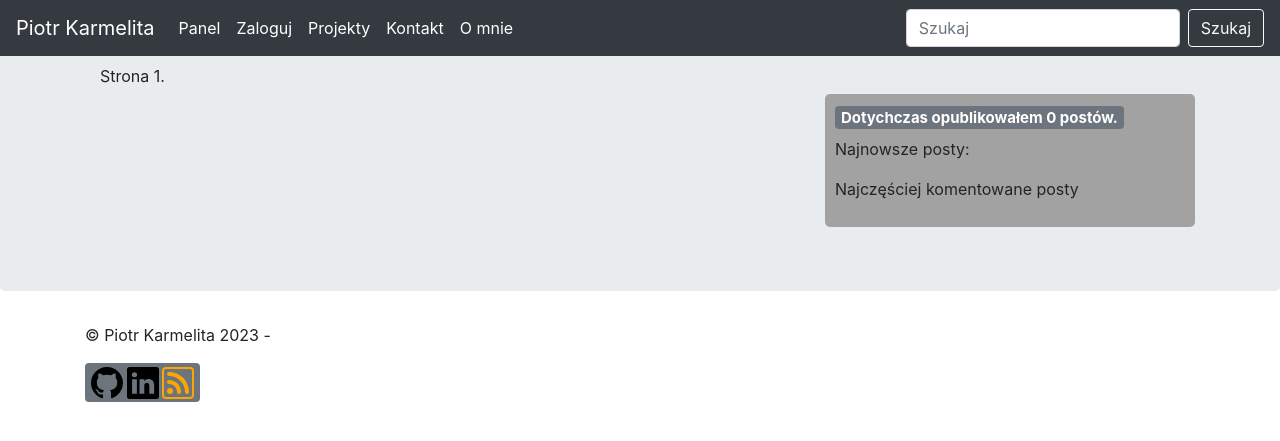
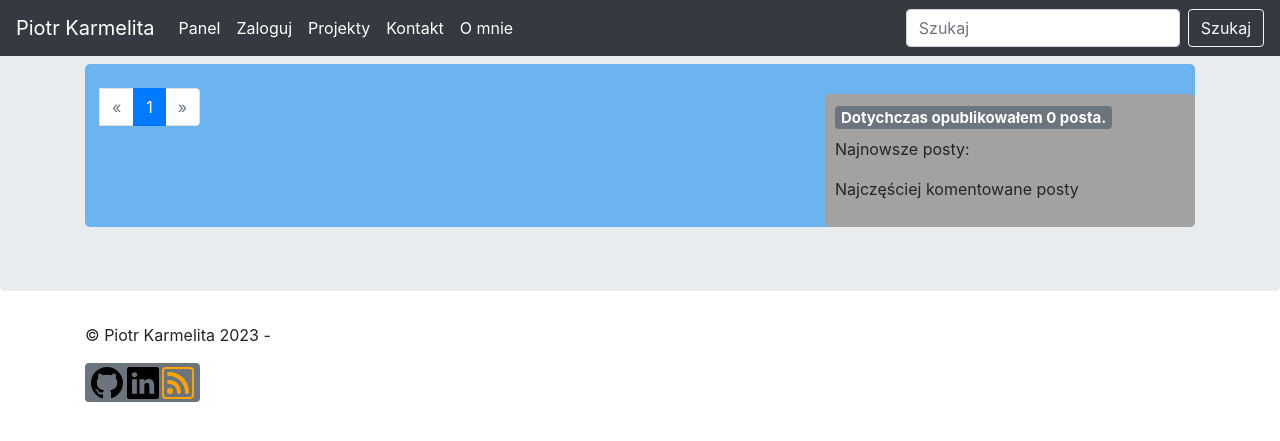
Before and after one commit to p-karmelita/Personal-website, a Django app: page / in a window 1280 px wide. Shown: the top 441 px of the page. Run offline with Django 4.2, Linux system fonts and the light colour scheme; data that the repository does not hold is empty; some libraries are stand-ins or nearby versions.

Commit message:
add pagination styles

```diff
--- a/mysite/static/css/blog.css
+++ b/mysite/static/css/blog.css
@@ -51,3 +51,7 @@ h2 {
 .panel {
     margin-top: 30px;
 }
+.row {
+    background-color: #6cb4ef;
+    border-radius: 5px;
+}
--- a/mysite/templates/mysite/base.html
+++ b/mysite/templates/mysite/base.html
@@ -80,6 +80,7 @@
           <div id="content">
             {% block content %}
             {% endblock %}
+
        </div>
     </div>
 </main>
@@ -105,6 +106,7 @@
 </svg>
     </a>
 </span></h5>
+
 </footer>
 
 </body>
--- a/mysite/templates/mysite/post/list.html
+++ b/mysite/templates/mysite/post/list.html
@@ -8,32 +8,34 @@
 {% block content %}
   <div class="row">
  <div class="col-8">
+
 {% if tag %}
 <h2>Posty oznaczone tagiem "{{ tag.name }}"</h2>
 {% endif %}
   {% for post in posts %}
     <h2>
       <a href="{{ post.get_absolute_url }}">
-        {{ post.title }}
+       <span class="badge badge-light" style="margin-left: -30px;"> {{ post.title }} </span>
       </a>
     </h2>
     <p class="tags">
-      Tagi:
+     <span class="badge badge-light"> Tagi:
       {% for tag in post.tags.all %}
       <a href="{% url "mysite:post_list_by_tag" tag.slug %}">
       {{ tag.name }}</a>
       {% if not forloop.last %}, {% endif %}
-      {% endfor %}
+      {% endfor %}</span>
     </p>
     <p class="date">
-      Opublikowany {{ post.publish }} by {{ post.author }}
+     <span class="badge badge-dark">Opublikowany {{ post.publish }} by {{ post.author }} </span>
     </p>
-    {{ post.body|markdown|truncatewords_html:30 }}
+   <span class="badge badge-warning">{{ post.body|markdown|truncatechars_html:30 }} </span>
   {% endfor %}
 {% include "pagination.html" with page=posts %}
+
    </div>
 <div class="col-4"><h5><span class="badge badge-secondary">
-Dotychczas opublikowałem {% total_posts %} postów.</span></h5>
+Dotychczas opublikowałem {% total_posts %} posta.</span></h5>
 Najnowsze posty:
 {% show_latest_posts 3 %}
 
@@ -42,11 +44,12 @@ Najnowsze posty:
 
   {% for post in most_commented_posts %}
 
-    <a href="{{ post.get_absolute_url }}">{{ post.title }}</a>
+    <a href="{{ post.get_absolute_url }}">{{ post.title }}</a><br>
 
   {% endfor %}
 
 
   </div>
+
     </div>
 {% endblock %}
--- a/mysite/templates/pagination.html
+++ b/mysite/templates/pagination.html
@@ -1,19 +1,37 @@
-<div class="pagination">
-  <span class="step-links">
-    {% if page.paginator.num_pages > 1 %}
-      {% if page.has_previous %}
-        <a href="?page={{ page.previous_page_number }}">Poprzednia</a>
-      {% endif %}
-      <span class="current">
-        Strona {{ page.number }} z {{ page.paginator.num_pages }}.
-      </span>
-      {% if page.has_next %}
-        <a href="?page={{ page.next_page_number }}">Następna</a>
-      {% endif %}
+<nav aria-label="Page navigation example">
+ <br> <ul class="pagination">
+    <li class="page-item">
+      {% if page.paginator.num_pages > 1 %}
+        {% if page.has_previous %}
+          <a class="page-link" href="?page={{ page.previous_page_number }}" aria-label="Poprzednia">
+            <span aria-hidden="true">&laquo;</span>
+          </a>
+        {% endif %}
+      </li>
+
+      {% for num in page.paginator.page_range %}
+        <li class="page-item{% if page.number == num %} active{% endif %}">
+          <a class="page-link" href="?page={{ num }}">{{ num }}</a>
+        </li>
+      {% endfor %}
+
+      <li class="page-item">
+        {% if page.has_next %}
+          <a class="page-link" href="?page={{ page.next_page_number }}" aria-label="Następna">
+            <span aria-hidden="true">&raquo;</span>
+          </a>
+        {% endif %}
+      </li>
     {% else %}
-      <span class="current">
-        Strona 1.
-      </span>
+      <li class="page-item disabled">
+        <span class="page-link" aria-hidden="true">&laquo;</span>
+      </li>
+      <li class="page-item active">
+        <span class="page-link">1</span>
+      </li>
+      <li class="page-item disabled">
+        <span class="page-link" aria-hidden="true">&raquo;</span>
+      </li>
     {% endif %}
-  </span>
-</div>
+  </ul>
+</nav>
```
